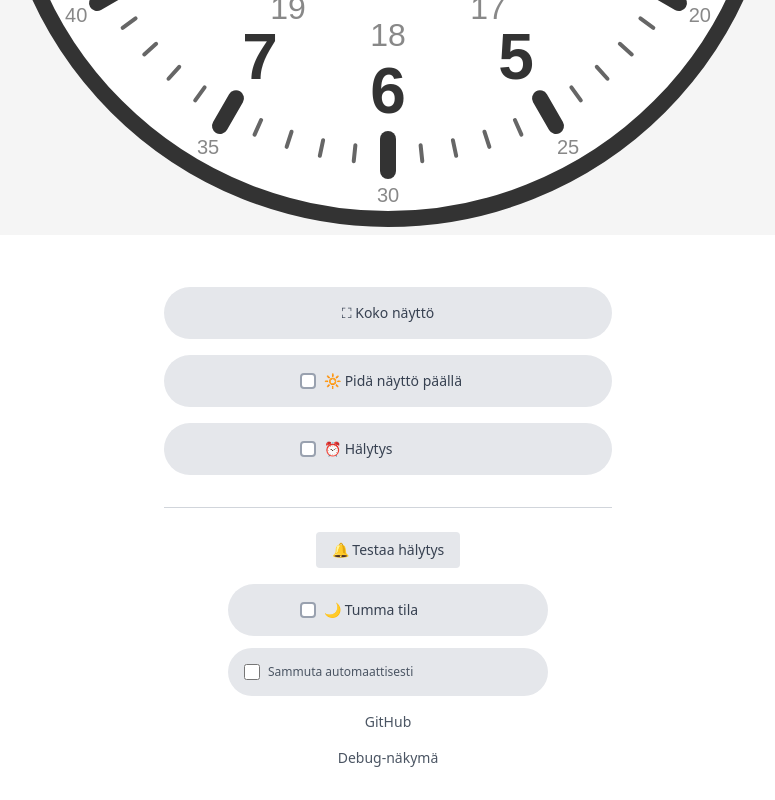
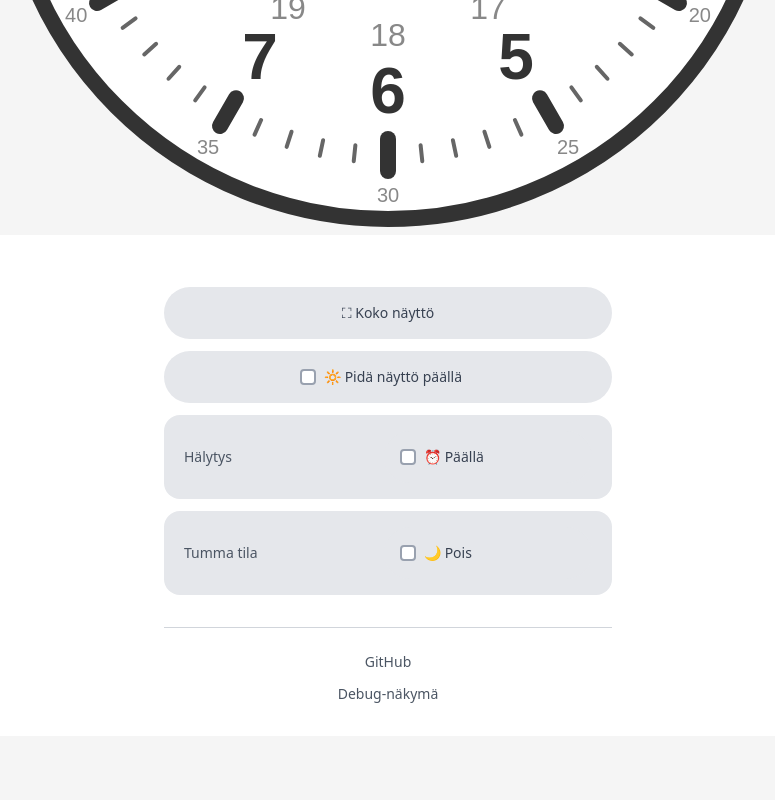
Before and after one commit to esamattis/kello, a Preact app: page / in a window 1280 px wide. Shown: the part 565-1365 px from the top of the page, without its empty margins (252-1027 px from the left). After the commit the page ends 1301 px from the top, so only its background shows below. Built offline with nearby package versions, Linux system fonts and the light colour scheme.

Commit message:
Refactor settings into a SettingsCard layout
Extract SettingsCard, SettingsRow, and CheckboxRow components
to provide a consistent card-based layout for settings panels.
Consolidate alarm and dark mode controls into single settings
cards, removing the separate toggle/input split.

```diff
--- /dev/null
+++ b/src/SettingsCard.tsx
@@ -0,0 +1,74 @@
+import { ComponentChildren } from "preact";
+
+interface SettingsCardProps {
+    children: ComponentChildren;
+    class?: string;
+}
+
+export function SettingsCard({ children, class: cls }: SettingsCardProps) {
+    return (
+        <div
+            class={`settings-card rounded-2xl px-5 py-4 flex flex-col gap-3 ${cls ?? ""}`}
+        >
+            {children}
+        </div>
+    );
+}
+
+interface SettingsRowProps {
+    label: string;
+    children: ComponentChildren;
+    muted?: boolean;
+}
+
+export function SettingsRow({ label, children, muted }: SettingsRowProps) {
+    return (
+        <div class="flex items-center justify-between gap-4">
+            <span
+                class={`text-sm ${muted ? "themed-subtle-text" : "themed-muted-text"}`}
+            >
+                {label}
+            </span>
+            <div class="flex items-center gap-2">{children}</div>
+        </div>
+    );
+}
+
+interface CheckboxRowProps {
+    id: string;
+    label: string;
+    checked: boolean;
+    onChange: () => void;
+    children?: ComponentChildren;
+}
+
+export function CheckboxRow({
+    id,
+    label,
+    checked,
+    onChange,
+    children,
+}: CheckboxRowProps) {
+    return (
+        <div class="flex flex-col gap-2">
+            <div class="flex items-center gap-2">
+                <input
+                    type="checkbox"
+                    id={id}
+                    checked={checked}
+                    onChange={onChange}
+                    class="w-4 h-4 accent-blue-500"
+                />
+                <label
+                    for={id}
+                    class="text-sm themed-muted-text cursor-pointer select-none"
+                >
+                    {label}
+                </label>
+            </div>
+            {checked && children && (
+                <div class="ml-6 flex flex-col gap-2">{children}</div>
+            )}
+        </div>
+    );
+}
--- a/src/alarm.tsx
+++ b/src/alarm.tsx
@@ -2,6 +2,7 @@ import { signal, computed, Signal } from "@preact/signals";
 import { ToggleButton } from "./ToggleButton";
 import { Tooltip } from "./Tooltip";
 import { TimeField } from "./TimeField";
+import { SettingsCard, SettingsRow, CheckboxRow } from "./SettingsCard";
 import { useEffect, useRef } from "preact/hooks";
 import { urlSignal } from "./utils";
 
@@ -357,36 +358,11 @@ export function toggleAlarm() {
     }
 }
 
-export function AlarmToggle() {
-    return (
-        <ToggleButton
-            checked={alarmEnabled.value}
-            checkbox
-            onChange={toggleAlarm}
-            checkedClass="bg-orange-500 text-white hover:bg-orange-600"
-        >
-            ⏰ Hälytys
-        </ToggleButton>
-    );
-}
-
-export function AlarmTestButton() {
-    return (
-        <button
-            type="button"
-            onClick={testAlarm}
-            class="themed-secondary-button px-4 py-2 text-sm rounded transition-colors"
-        >
-            🔔 Testaa hälytys
-        </button>
-    );
-}
-
 interface AlarmTimeInputProps {
     currentTime: Signal<Date>;
 }
 
-export function AlarmTimeInput({ currentTime }: AlarmTimeInputProps) {
+export function AlarmSettings({ currentTime }: AlarmTimeInputProps) {
     const timeToNextAlarm = computeTimeToNextAlarm(currentTime);
 
     const handleTimeChange = (e: Event) => {
@@ -412,47 +388,68 @@ export function AlarmTimeInput({ currentTime }: AlarmTimeInputProps) {
         `${String(alarmHours.value).padStart(2, "0")}:` +
         `${String(alarmMinutes.value).padStart(2, "0")}`;
 
-    if (!alarmEnabled.value) {
-        return null;
-    }
+    return (
+        <SettingsCard>
+            {/* Alarm master toggle */}
+            <SettingsRow label="Hälytys">
+                <ToggleButton
+                    checked={alarmEnabled.value}
+                    checkbox
+                    onChange={toggleAlarm}
+                    checkedClass="bg-orange-500 text-white hover:bg-orange-600"
+                >
+                    ⏰ Päällä
+                </ToggleButton>
+            </SettingsRow>
 
-    return (
-        <div class="themed-input-shell w-full px-4 py-4 rounded-full text-sm font-medium flex items-center justify-center">
-            <div class="w-44 flex flex-col gap-1">
-                <div class="flex items-center gap-2">
+            {alarmEnabled.value && (
+                <>
+                    {/* Time picker */}
+                    <SettingsRow label="Herätysaika">
                         <TimeField
                             id="alarm-time"
-                        label="Herätys:"
+                            label=""
                             value={timeValue}
                             onInput={handleTimeChange}
                         />
-                </div>
-                <div class="text-[10px] italic themed-subtle-text">
-                    Voit sää&shy;tää he&shy;rä&shy;tys&shy;tä myös
-                    ve&shy;tä&shy;mäl&shy;lä vii&shy;sa&shy;ria
-                </div>
+                    </SettingsRow>
+
+                    {/* Drag hint */}
+                    <p class="text-xs themed-subtle-text italic">
+                        Voit säätää herätystä myös vetämällä viisaria
+                    </p>
+
+                    {/* Countdown */}
                     {timeToNextAlarm.value && (
-                    <div class="text-xs themed-subtle-text">
+                        <p class="text-xs themed-subtle-text">
                             {timeToNextAlarm.value.hours}h{" "}
                             {timeToNextAlarm.value.minutes}min{" "}
                             {timeToNextAlarm.value.seconds}s päästä
-                    </div>
+                        </p>
                     )}
-                <div class="flex mt-5 items-center gap-2">
-                    <input
-                        type="checkbox"
+
+                    {/* Pre-alarm */}
+                    <div class="pt-1 border-t border-[var(--border-subtle)]">
+                        <CheckboxRow
                             id="pre-alarm"
+                            label="Väliaikaviestit"
                             checked={preAlarmEnabled.value}
                             onChange={togglePreAlarm}
-                        class="w-4 h-4"
-                    />
-                    <label
-                        for="pre-alarm"
-                        class="text-xs themed-muted-text cursor-pointer"
                         >
-                        Väliaikaviestit
-                    </label>
-                    {preAlarmEnabled.value && (
+                            <SettingsRow label="Väli">
+                                <select
+                                    value={preAlarmInterval.value}
+                                    onInput={handleIntervalChange}
+                                    class="themed-field w-20 pl-2 pr-6 py-1 text-xs rounded"
+                                >
+                                    {Array.from(
+                                        { length: 60 },
+                                        (_, i) => i + 1,
+                                    ).map((v) => (
+                                        <option value={v}>{v} min</option>
+                                    ))}
+                                </select>
+                            </SettingsRow>
                             <Tooltip
                                 content="Testaa väliaikaviesti"
                                 position="right"
@@ -460,38 +457,30 @@ export function AlarmTimeInput({ currentTime }: AlarmTimeInputProps) {
                                 <button
                                     type="button"
                                     onClick={testPreAlarm}
-                                class="themed-secondary-button px-2 py-1 text-xs rounded transition-colors"
+                                    class="themed-secondary-button px-3 py-1 text-xs rounded transition-colors"
                                 >
                                     🔊{" "}
-                                <span class="text-[10px]">
                                     {voice.value
                                         ? `${voice.value.name} (${voice.value.lang})`
                                         : "Ei ääntä?"}
-                                </span>
                                 </button>
                             </Tooltip>
+                        </CheckboxRow>
+                    </div>
+
+                    {/* Test alarm */}
+                    <div class="pt-1 border-t border-[var(--border-subtle)]">
+                        <button
+                            type="button"
+                            onClick={testAlarm}
+                            class="themed-secondary-button w-full px-4 py-2 text-sm rounded-lg transition-colors"
+                        >
+                            🔔 Testaa hälytys
+                        </button>
+                    </div>
+                </>
             )}
-                </div>
-                {preAlarmEnabled.value && (
-                    <div class="flex items-center gap-2">
-                        <select
-                            value={preAlarmInterval.value}
-                            onInput={handleIntervalChange}
-                            class="themed-field w-20 pl-2 pr-6 py-1 text-xs rounded"
-                        >
-                            {Array.from({ length: 60 }, (_, i) => i + 1).map(
-                                (value) => (
-                                    <option value={value}>{value}</option>
-                                ),
-                            )}
-                        </select>
-                        <label class="text-xs themed-muted-text">
-                            min välein
-                        </label>
-                    </div>
-                )}
-            </div>
-        </div>
+        </SettingsCard>
     );
 }
 
--- a/src/index.tsx
+++ b/src/index.tsx
@@ -6,8 +6,7 @@ import { ToggleButton } from "./ToggleButton";
 import {
     checkAlarm,
     triggerAlarm,
-    AlarmToggle,
-    AlarmTimeInput,
+    AlarmSettings,
     AlarmFlashBackground,
     AlarmHand,
     alarmEnabled,
@@ -16,12 +15,12 @@ import {
     useAlarmHandDrag,
     computeTimeToNextAlarm,
     alarmTimeFormatted,
-    AlarmTestButton,
     checkPreAlarm,
     playPreAlarmDing,
 } from "./alarm";
 import { TimeField } from "./TimeField";
 import { Tooltip } from "./Tooltip";
+import { SettingsCard, SettingsRow, CheckboxRow } from "./SettingsCard";
 
 // Wake Lock state
 const wakeLockEnabled = signal(false);
@@ -657,53 +656,42 @@ function FullscreenToggle() {
     );
 }
 
-function DarkModeToggle() {
+function DarkModeSettings() {
     return (
-        <Tooltip content="Vaihda tummaan tai vaaleaan teemaan">
+        <SettingsCard>
+            <SettingsRow label="Tumma tila">
                 <ToggleButton
                     checked={darkModeEnabled.value}
                     checkbox
                     onChange={toggleDarkMode}
                     checkedClass="bg-slate-800 text-white hover:bg-slate-700"
                     uncheckedClass="bg-gray-200 text-gray-700 hover:bg-gray-300 dark-toggle-off"
-                checkedChildren="🌙 Tumma tila"
+                    checkedChildren="🌙 Päällä"
                 >
-                🌙 Tumma tila
+                    🌙 Pois
                 </ToggleButton>
-        </Tooltip>
-    );
-}
+            </SettingsRow>
 
-function DarkModeAutoOffInput() {
-    return (
-        <div class="themed-input-shell w-full px-4 py-4 rounded-full text-sm font-medium flex items-center justify-center">
-            <div class="w-full flex flex-col gap-2">
-                <div class="flex items-center gap-2">
-                    <input
-                        type="checkbox"
+            {darkModeEnabled.value && (
+                <div class="pt-1 border-t border-[var(--border-subtle)]">
+                    <CheckboxRow
                         id="dark-mode-auto-off"
+                        label="Sammuta automaattisesti"
                         checked={darkModeAutoOffEnabled.value}
                         onChange={toggleDarkModeAutoOff}
-                        class="w-4 h-4"
-                    />
-                    <label
-                        for="dark-mode-auto-off"
-                        class="text-xs themed-muted-text cursor-pointer"
                     >
-                        Sammuta automaattisesti
-                    </label>
-                </div>
-                {darkModeAutoOffEnabled.value && (
+                        <SettingsRow label="Sammutusaika">
                             <TimeField
                                 id="dark-mode-auto-off-time"
-                        label="Sammutus:"
+                                label=""
                                 value={darkModeAutoOffTime.value}
                                 onInput={handleDarkModeAutoOffTimeChange}
-                        labelClass="text-xs themed-muted-text"
                             />
+                        </SettingsRow>
+                    </CheckboxRow>
+                </div>
             )}
-            </div>
-        </div>
+        </SettingsCard>
     );
 }
 
@@ -867,18 +855,13 @@ export function App() {
                     width: "100%",
                 }}
             >
-                <div class="mt-5 max-w-md mx-auto flex flex-col gap-4">
+                <div class="mt-5 max-w-md mx-auto flex flex-col gap-3">
                     <FullscreenToggle />
                     <WakeLockToggle />
-                    <AlarmToggle />
-                    <AlarmTimeInput currentTime={currentTime} />
+                    <AlarmSettings currentTime={currentTime} />
+                    <DarkModeSettings />
                 </div>
-                <footer class="footer-links mt-8 pt-6 text-center flex flex-col items-center gap-4 max-w-md mx-auto">
-                    <AlarmTestButton />
-                    <div class="w-full max-w-xs flex flex-col gap-3">
-                        <DarkModeToggle />
-                        <DarkModeAutoOffInput />
-                    </div>
+                <footer class="footer-links mt-8 pt-6 text-center flex flex-col items-center gap-3 max-w-md mx-auto">
                     <a
                         href="https://github.com/esamattis/kello"
                         rel="noopener noreferrer"
--- a/src/style.css
+++ b/src/style.css
@@ -109,6 +109,11 @@ body {
     color: var(--text-subtle);
 }
 
+.settings-card {
+    background-color: var(--secondary-button-bg);
+    color: var(--secondary-button-text);
+}
+
 .footer-links {
     border-top: 1px solid var(--border-subtle);
 }
```
Lines whose indentation alone changed are shown as unchanged.
